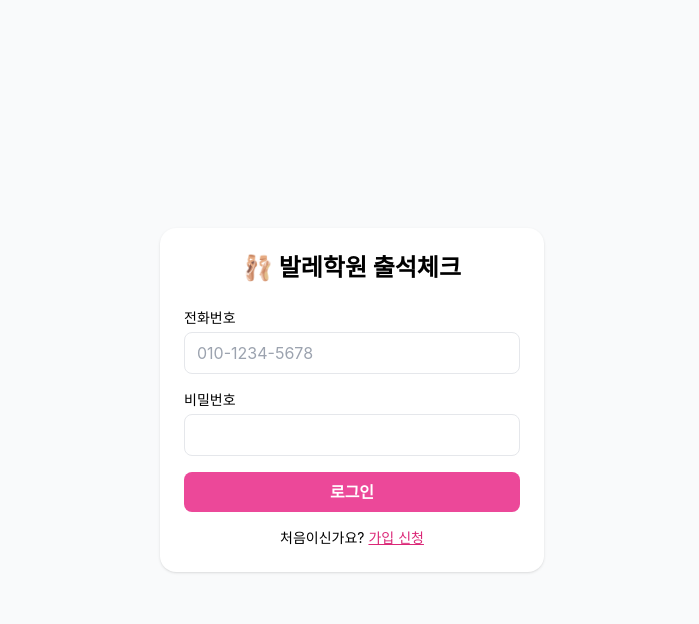
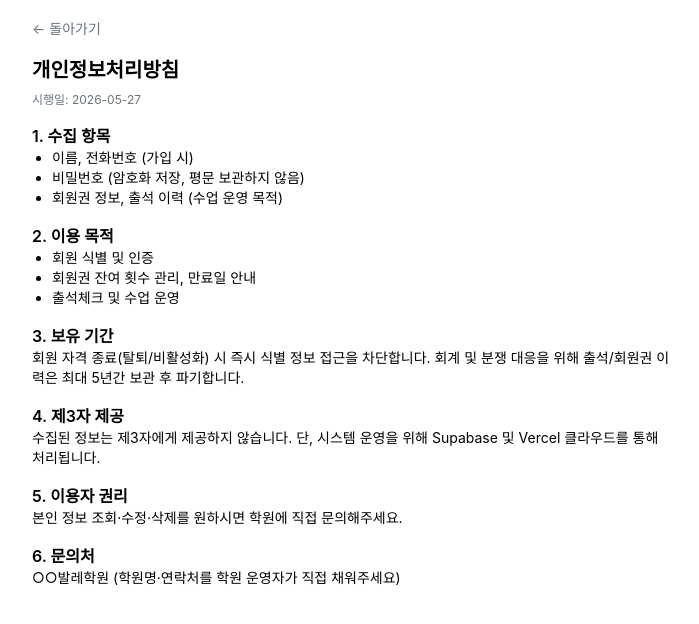
Before and after one commit to ljhz123/ballet-attendance, a React (Vite) app: page /privacy in a window 1280 px wide. Before the commit this address led to /login. Shown: the top 624 px of the page, without its empty margins (288-987 px from the left). Built offline with nearby package versions, Linux system fonts and the light colour scheme; no server answers.

Commit message:
feat: privacy policy page

```diff
--- a/src/App.tsx
+++ b/src/App.tsx
@@ -10,6 +10,7 @@ import Pending from './pages/admin/Pending';
 import Members from './pages/admin/Members';
 import MemberDetail from './pages/admin/MemberDetail';
 import ProtectedRoute from './components/ProtectedRoute';
+import PrivacyPolicy from './pages/PrivacyPolicy';
 
 export default function App() {
   return (
@@ -18,6 +19,7 @@ export default function App() {
         <Route path="/login" element={<Login />} />
         <Route path="/signup" element={<Signup />} />
         <Route path="/pending" element={<PendingApproval />} />
+        <Route path="/privacy" element={<PrivacyPolicy />} />
         <Route path="/me" element={<ProtectedRoute><Me /></ProtectedRoute>} />
         <Route path="/settings" element={<ProtectedRoute><Settings /></ProtectedRoute>} />
         <Route path="/admin" element={<ProtectedRoute requireAdmin><AdminLayout /></ProtectedRoute>}>
--- /dev/null
+++ b/src/pages/PrivacyPolicy.tsx
@@ -0,0 +1,37 @@
+import { Link } from 'react-router-dom';
+
+export default function PrivacyPolicy() {
+  return (
+    <div className="max-w-2xl mx-auto p-4">
+      <Link to="/login" className="text-sm text-gray-500">← 돌아가기</Link>
+      <h1 className="text-xl font-bold mt-4 mb-2">개인정보처리방침</h1>
+      <p className="text-xs text-gray-500">시행일: 2026-05-27</p>
+
+      <h2 className="font-semibold mt-4">1. 수집 항목</h2>
+      <ul className="list-disc pl-5 text-sm">
+        <li>이름, 전화번호 (가입 시)</li>
+        <li>비밀번호 (암호화 저장, 평문 보관하지 않음)</li>
+        <li>회원권 정보, 출석 이력 (수업 운영 목적)</li>
+      </ul>
+
+      <h2 className="font-semibold mt-4">2. 이용 목적</h2>
+      <ul className="list-disc pl-5 text-sm">
+        <li>회원 식별 및 인증</li>
+        <li>회원권 잔여 횟수 관리, 만료일 안내</li>
+        <li>출석체크 및 수업 운영</li>
+      </ul>
+
+      <h2 className="font-semibold mt-4">3. 보유 기간</h2>
+      <p className="text-sm">회원 자격 종료(탈퇴/비활성화) 시 즉시 식별 정보 접근을 차단합니다. 회계 및 분쟁 대응을 위해 출석/회원권 이력은 최대 5년간 보관 후 파기합니다.</p>
+
+      <h2 className="font-semibold mt-4">4. 제3자 제공</h2>
+      <p className="text-sm">수집된 정보는 제3자에게 제공하지 않습니다. 단, 시스템 운영을 위해 Supabase 및 Vercel 클라우드를 통해 처리됩니다.</p>
+
+      <h2 className="font-semibold mt-4">5. 이용자 권리</h2>
+      <p className="text-sm">본인 정보 조회·수정·삭제를 원하시면 학원에 직접 문의해주세요.</p>
+
+      <h2 className="font-semibold mt-4">6. 문의처</h2>
+      <p className="text-sm">○○발레학원 (학원명·연락처를 학원 운영자가 직접 채워주세요)</p>
+    </div>
+  );
+}
--- a/src/pages/Signup.tsx
+++ b/src/pages/Signup.tsx
@@ -61,6 +61,9 @@ export default function Signup() {
         >
           {loading ? '신청 중...' : '가입 신청'}
         </button>
+        <p className="text-xs text-gray-500 text-center mt-2">
+          가입 시 <Link to="/privacy" className="underline">개인정보처리방침</Link>에 동의한 것으로 간주합니다.
+        </p>
         <p className="text-center text-sm mt-4">
           이미 가입했어요 <Link to="/login" className="text-pink-600 underline">로그인</Link>
         </p>
```
